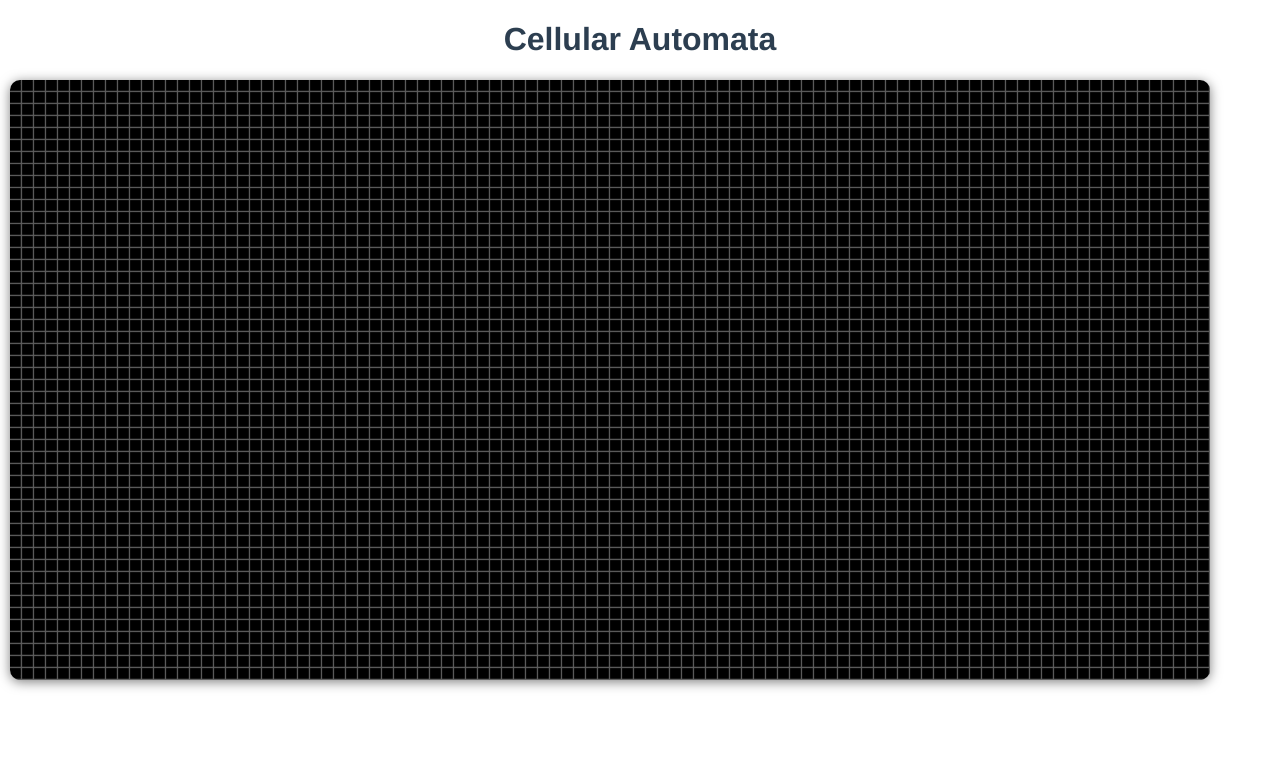
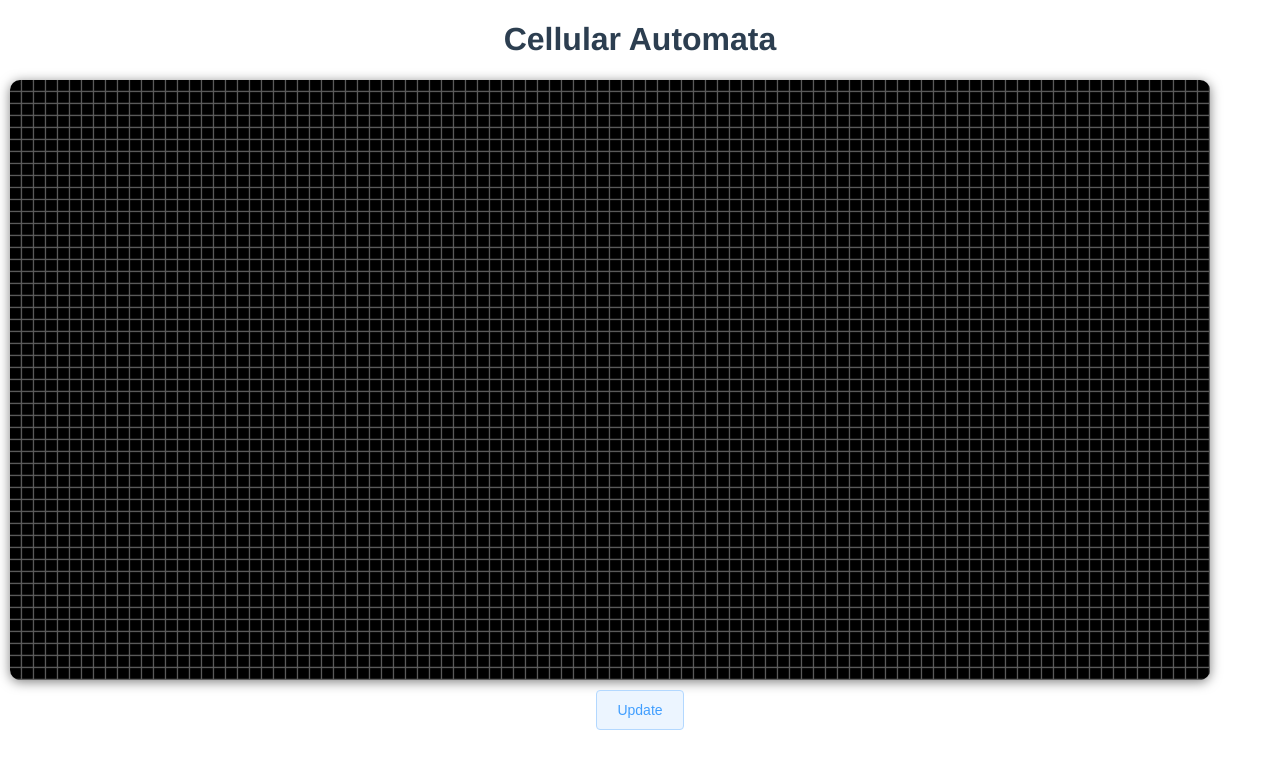
Before and after one commit to HyDevelop/Cellular-Automata, a Vue app: page / in a window 1280 px wide. Shown: the top 768 px of the page. Built offline with nearby package versions, Linux system fonts and the light colour scheme.

Commit message:
[+] Add a button

```diff
--- a/src/Graphics.vue
+++ b/src/Graphics.vue
@@ -1,6 +1,10 @@
 <template>
     <div id="graphics">
-        <canvas id="world-canvas"></canvas>
+        <div id="canvas-div">
+            <canvas id="world-canvas"></canvas>
+        </div>
+
+        <el-button type="primary" plain>Update</el-button>
     </div>
 </template>
 
@@ -41,7 +45,7 @@
         border-radius: 10px;
     }
 
-    #graphics
+    #canvas-div
     {
         display: flex;
         box-shadow: 0 2px 12px 0 rgba(0,0,0,.5);
```
